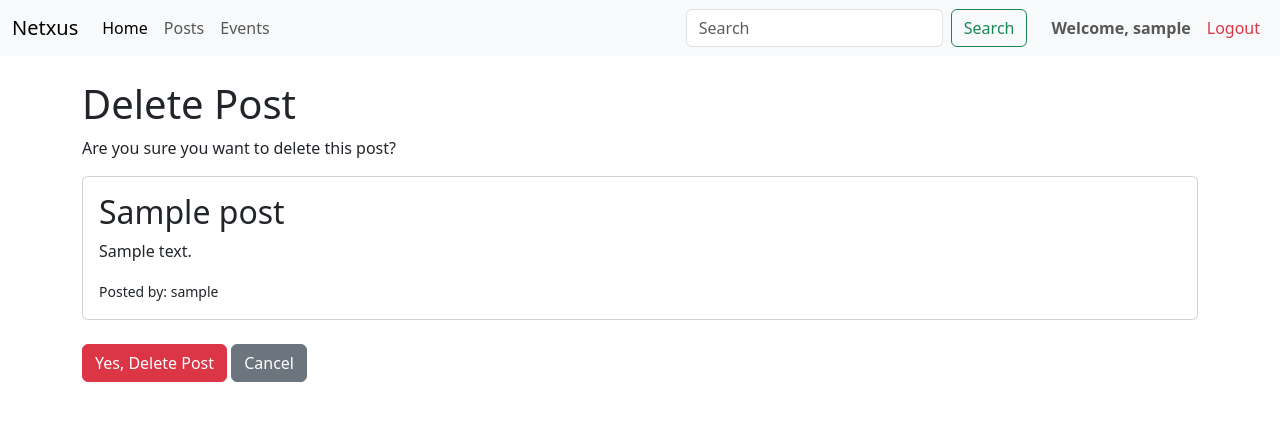
After one commit to NetoCruzzz/Netxus, a Django app: page /posts/1/delete/ in a window 1280 px wide. The commit adds this page. Shown: the top 421 px of the page. Run offline with Django 5.2, Linux system fonts and the light colour scheme; a user stored in the database is signed in; tables that the repository leaves empty hold one stand-in row (values such as "Sample post").

Commit message:
Added edit and delete posts

```diff
--- a/netxusApp/models.py
+++ b/netxusApp/models.py
@@ -7,9 +7,9 @@ from django.contrib.auth.models import User
 class Movies(models.Model):
     name = models.CharField(max_length=100)
     description = models.TextField()
-    release_date = models.IntegerField()
+    release_date = models.IntegerField()    # Ernesto: Stores the release Year of the movies
 
-
+    # Ernesto: String representation so movies names show up clearly in the admin/shell
     def __str__(self):
         return self.name
 
@@ -18,12 +18,15 @@ class Post(models.Model):
     title = models.CharField(max_length=100)
     content = models.TextField()
 
+    # Ernesto: Foreign key linking post to movies; if movie ideleted, delte its posts too
+    #          related_name="posts" allows querying movie.posts.all() in views/templates
     movie = models.ForeignKey(
         Movies,
         on_delete= models.CASCADE,
         related_name= "posts"
     )
 
+    # Ernesto: Added Foreign key linking post to author; CASCADE deletes posts if user acc is removed
     user = models.ForeignKey(
         User,
         on_delete=models.CASCADE,
@@ -31,8 +34,11 @@ class Post(models.Model):
         blank=True
     )
 
+    # Automatically records creation timestamp on initial save
     created_at = models.DateTimeField(auto_now_add=True)
+    # Automatically updates timestamp whenever the post is edited
     updated_at = models.DateTimeField(auto_now=True)
 
+    # Ernesto: Display POST title in Django admin
     def __str__(self):
         return self.title
--- /dev/null
+++ b/netxusApp/templates/delete_post.html
@@ -0,0 +1,50 @@
+{% extends 'base.html' %}
+
+{% block content %}
+
+<div class="container mt-4">
+
+    <h1>Delete Post</h1>
+
+    <p>
+        Are you sure you want to delete this post?
+    </p>
+
+    <div class="card mb-4">
+
+        <div class="card-body">
+
+            <h2>{{ post.title }}</h2>
+
+            <p>
+                {{ post.content }}
+            </p>
+
+            <small>
+                Posted by: {{ post.user.username }}
+            </small>
+
+        </div>
+
+    </div>
+
+    <form method="POST">
+
+        {% csrf_token %}
+
+        <button type="submit" class="btn btn-danger">
+            Yes, Delete Post
+        </button>
+
+        <a
+            href="{% url 'movies' post.movie.id %}"
+            class="btn btn-secondary"
+        >
+            Cancel
+        </a>
+
+    </form>
+
+</div>
+
+{% endblock %}
--- a/netxusApp/urls.py
+++ b/netxusApp/urls.py
@@ -8,15 +8,23 @@ urlpatterns = [
     path('login/', views.login_user, name='login'),
     path('logout/', views.logout_user, name='logout'),
 
+    # Ernesto: Passes movie_id to load specific movie forum
     path(
         'movies/<int:movie_id>/',
         views.movies,
         name='movies'),
 
+    # Ernesto: Captures movie_id so the new post attaches to the correct movie
     path('movies/<int:movie_id>/create/',
     views.create_post,
     name="create_post"),
 
+    # Ernesto: Gets post_id to edit or delete a secific post
+    path('posts/<int:post_id>/edit/', views.edit_post, name='edit_post'),
+    # Ernesto: Added delete post
+    path('posts/<int:post_id>/delete/', views.delete_post, name='delete_post'),
+
+    # Ernesto: Anything relating to User's profile
     path('profile/', views.profile, name='profile'),
     path('profile/edit/', views.edit_profile, name='edit_profile')
 ]
--- a/netxusApp/views.py
+++ b/netxusApp/views.py
@@ -7,14 +7,16 @@ from django.conf import settings
 
 import requests
 
-from .models import Movies
+from .models import Movies, Post    # Ernesto: Added Post import to avoid NameError in edit_post
 from .forms import PostForm
 
 
-#home view
+# Home View
+# Ernesto: Added TMDB API to fetch poster images
 def home(request):
     movies = Movies.objects.all()
 
+    # Ernesto: Loop through each movie in our DB to fetch matching poster path from TMDB
     for movie in movies:
         url = "https://api.themoviedb.org/3/search/movie"
 
@@ -25,9 +27,11 @@ def home(request):
 
         response = requests.get(url, params=params)
 
+        # Ernesto: Check if TMDB request succeeded and got results
         if response.status_code == 200:
             data = response.json()
 
+            # Ernesto: Grab the first search result's poster path if available
             if data["results"]:
                 movie.poster_path = data["results"][0]["poster_path"]
                 print(movie.name, movie.poster_path)
@@ -45,6 +49,7 @@ def home(request):
     )
 
 # Register Info
+# Handles user sign-ups via Django's built-in UserCreationForm
 def register_user(request):
     if request.method == 'POST':
         form = UserCreationForm(request.POST)
@@ -53,6 +58,7 @@ def register_user(request):
             return redirect ('home')
 
     else:
+        # GET request: send an empty form to display
         form = UserCreationForm()
 
     return render(request, 'register.html', {'form': form})
@@ -66,6 +72,7 @@ def login_user(request):
             username = form.cleaned_data['username']
             password = form.cleaned_data['password']
 
+            # Credentials check against DB
             user = authenticate(
                 username=username,
                 password=password
@@ -74,6 +81,8 @@ def login_user(request):
             if user is not None:
                 login(request, user)
 
+                # Ernesto: If redirected here by @login_required, send them back to where they were going
+                #         Example - If someone is logged in and tries to create a post then they will be sent to login page, after logging in they will be back to their original post
                 next_page = request.GET.get('next')
 
                 if next_page:
@@ -86,10 +95,12 @@ def login_user(request):
 
     return render(request, "login.html", {'form': form})
 
+# Ernesto: Profile protection so other users only access their own profile
 @login_required
 def profile(request):
     return render(request, "profile.html")
 
+# Ernesto: Added user's to edit their profile
 @login_required
 def edit_profile(request):
 
@@ -110,7 +121,9 @@ def logout_user(request):
     logout(request)
     return redirect('home')
 
+# Movie details
 def movies(request, movie_id):
+    # Gets movie by ID or 404 if not found
     movie = get_object_or_404(
         Movies,
         id=movie_id
@@ -127,6 +140,7 @@ def movies(request, movie_id):
 
     )
 
+# Create Post
 @login_required
 def create_post(request, movie_id):
 
@@ -136,6 +150,7 @@ def create_post(request, movie_id):
         form = PostForm(request.POST)
 
         if form.is_valid():
+            # Ernesto: Holding off on saving to DB so we can assign Foreign Keys first
             post = form.save(commit=False)
             post.movie = movie
             post.user = request.user
@@ -154,3 +169,54 @@ def create_post(request, movie_id):
             "movie": movie
         }
     )
+
+# Ernesto: Added Edit Post
+@login_required
+def edit_post(request, post_id):
+
+    post = get_object_or_404(Post, id=post_id)
+
+    # Ernesto: Permission Check to Edit Posts
+    # post.user != request.user will basically be like post.user == request.user then they can edit, but if someone else owns it then they can't edit it
+    if post.user != request.user:
+        return redirect('movies', movie_id=post.movie.id)
+
+    if request.method == 'POST':
+        form = PostForm(request.POST, instance=post)
+
+        if form.is_valid():
+            form.save()
+            return redirect('movies', movie_id=post.movie.id)
+    else:
+        form = PostForm(instance=post)
+
+    return render(
+        request,
+        "edit_post.html",
+        {
+            "form": form,
+            "post": post
+        }
+    )
+
+@login_required
+def delete_post(request, post_id):
+
+    post = get_object_or_404(Post, id=post_id)                  # Ernesto: Supposed to find the post to delete
+
+    if post.user != request.user:
+        return redirect('movies', movie_id=post.movie.id)       # Ernesto: Supposed to prevent someone else delete a post that's not theirs
+
+    if request.method == 'POST':
+        movie_id = post.movie.id
+        post.delete()                                           # Ernesto: Only delete post when user submits a POST request
+
+        return redirect('movies', movie_id=movie_id)
+
+    return render(
+        request,
+        "delete_post.html",
+        {
+            "post": post
+        }
+    )
```
Also changed, not shown: netxusApp/templates/edit_post.html (added, +30 -0 lines), netxusApp/templates/movies.html (+55 -6 lines).
